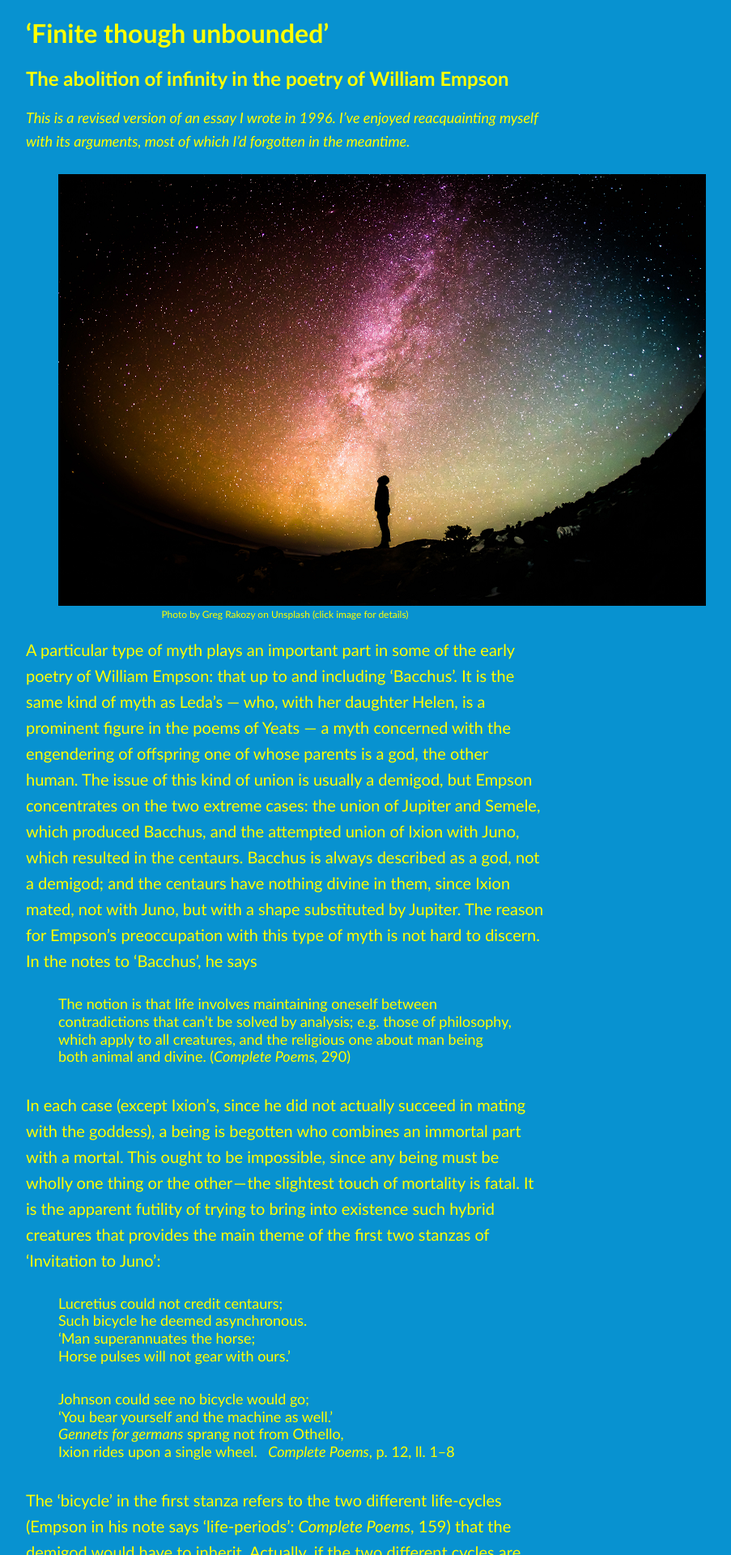
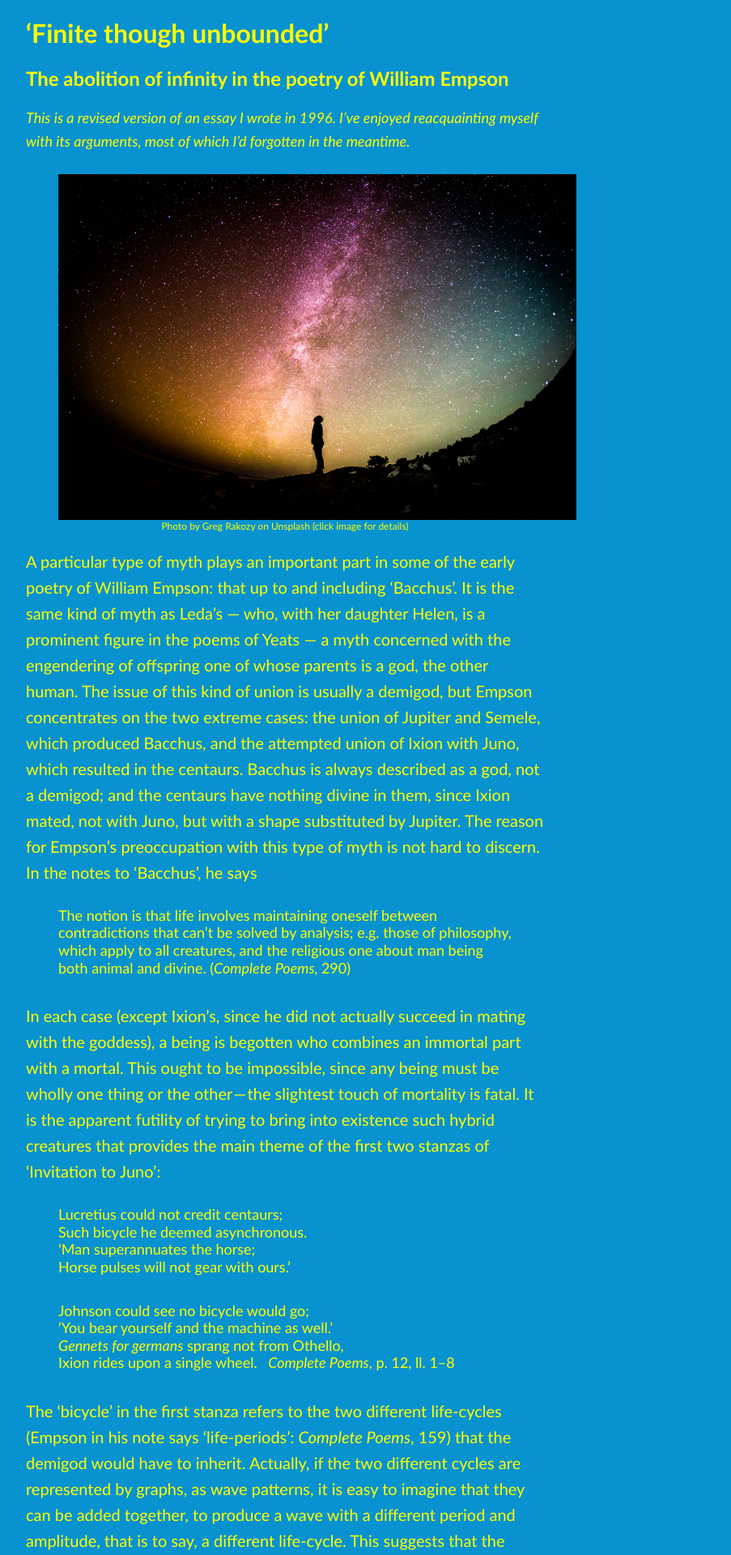
Before and after one commit to artkavanagh/github.io, a Jekyll site: the page finite-though-unbounded.html, which Jekyll copies as it is, in a window 1280 px wide. Shown: the top 1920 px of the page at 81% size, without its empty margins (288-1191 px from the left). Built offline with Jekyll 4.4.1, drawn with Linux system fonts in a browser that asks for light colours.

Commit message:
Update finite-though-unbounded.html

```diff
--- a/finite-though-unbounded.html
+++ b/finite-though-unbounded.html
@@ -6,7 +6,7 @@
 
 <p class="intro">This is a revised version of an essay I wrote in 1996. I’ve enjoyed reacquainting myself with its arguments, most of which I’d forgotten in the meantime.</p>
 <figure>
-<a href="https://unsplash.com/photos/oMpAz-DN-9I"><img src="greg-rakozy-38802-unsplash.jpg"></a><figcaption>Photo by Greg Rakozy on Unsplash (click image for details)</figcaption></figure>
+<a href="https://unsplash.com/photos/oMpAz-DN-9I"><img src="greg-rakozy-38802-unsplash.jpg" width="640" align="center"></a><figcaption>Photo by Greg Rakozy on Unsplash (click image for details)</figcaption></figure>
 
 <p>A particular type of myth plays an important part in some of the early poetry of William Empson: that up to and including ‘Bacchus’. It is the same kind of myth as Leda’s — who, with her daughter Helen, is a prominent figure in the poems of Yeats — a myth concerned with the engendering of offspring one of whose parents is a god, the other human. The issue of this kind of union is usually a demigod, but Empson concentrates on the two extreme cases: the union of Jupiter and Semele, which produced Bacchus, and the attempted union of Ixion with Juno, which resulted in the centaurs. Bacchus is always described as a god, not a demigod; and the centaurs have nothing divine in them, since Ixion mated, not with Juno, but with a shape substituted by Jupiter. The reason for Empson’s preoccupation with this type of myth is not hard to discern. In the notes to ‘Bacchus’, he says</p>
 
```
